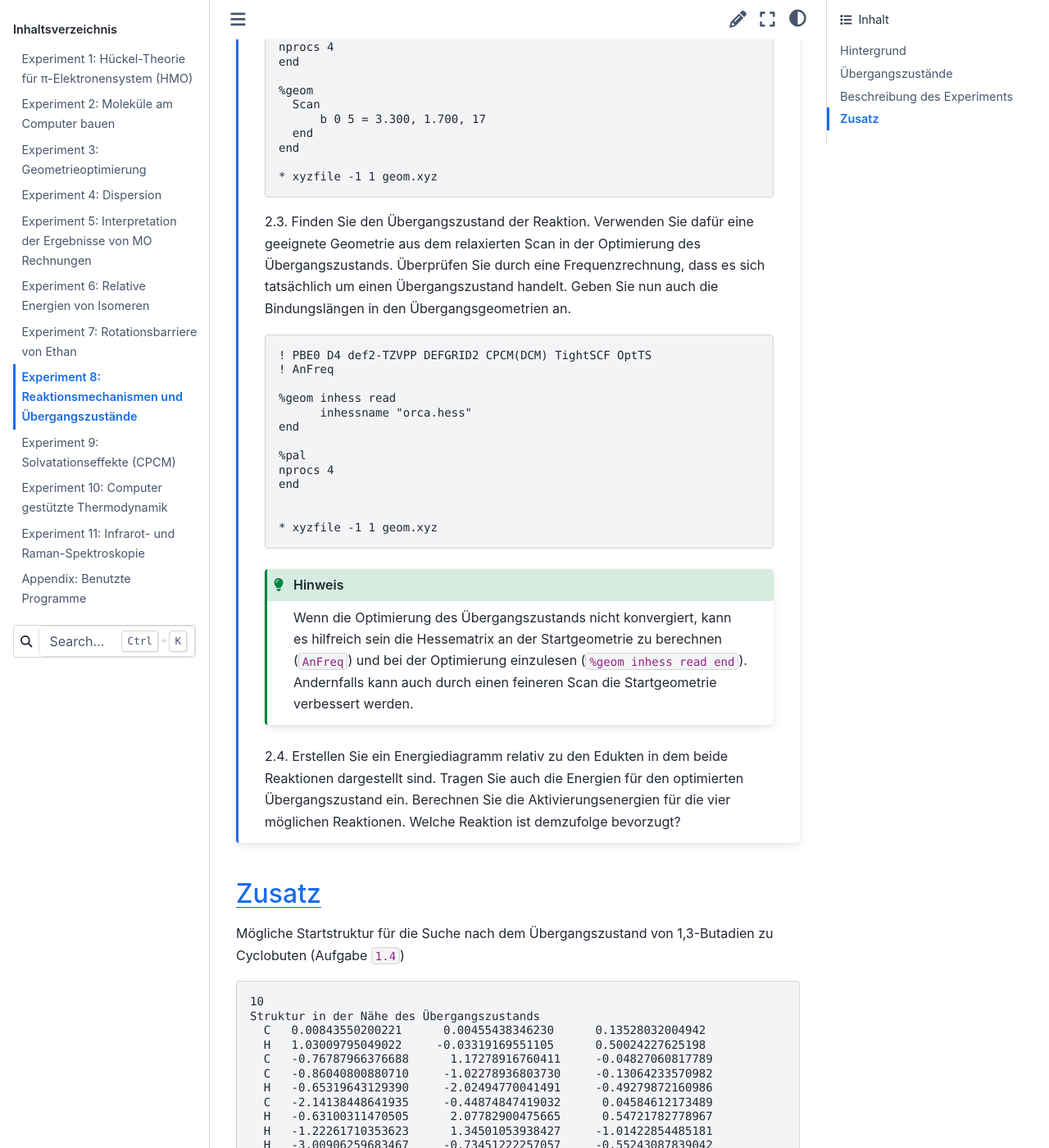
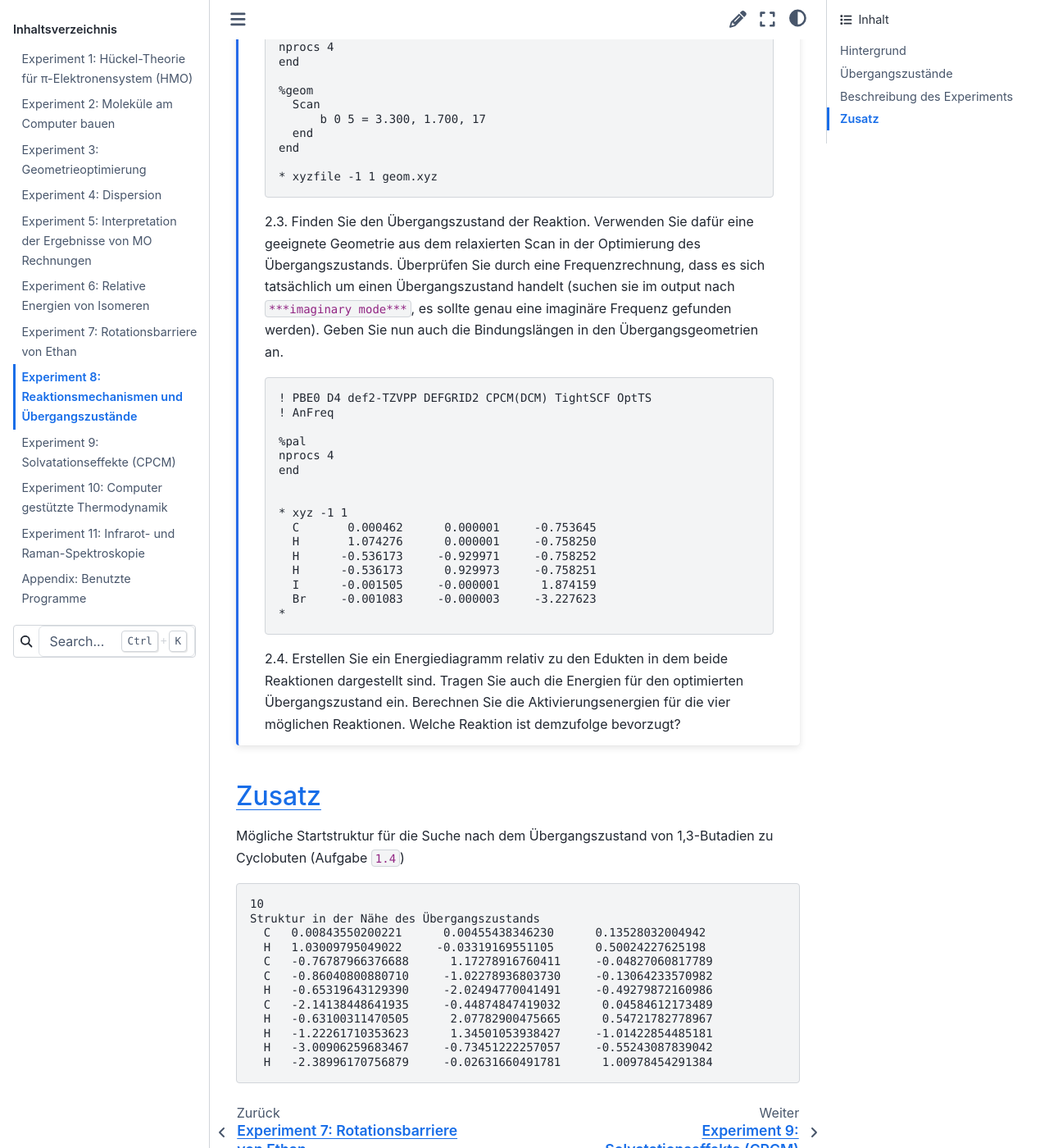
Before and after one commit to grimme-lab/bch616-teaching, a Sphinx documentation site: the page built from doc/ex8_sn2.rst, in a window 1280 px wide and 1400 px high, scrolled down 5237 px. Shown: the whole window at 82% size. Built offline with Sphinx 7.4.7 and the Sphinx Book theme 1.1.4, drawn with Linux system fonts in a browser that asks for light colours.

Commit message:
Update ex8_sn2.rst
more changes, ex8

```diff
--- a/doc/ex8_sn2.rst
+++ b/doc/ex8_sn2.rst
@@ -135,27 +135,26 @@ Beschreibung des Experiments
         * xyzfile -1 1 geom.xyz
 
 
-    2.3. Finden Sie den Übergangszustand der Reaktion. Verwenden Sie dafür eine geeignete Geometrie aus dem relaxierten Scan in der Optimierung des Übergangszustands. Überprüfen Sie durch eine Frequenzrechnung, dass es sich tatsächlich um einen Übergangszustand handelt. Geben Sie nun auch die Bindungslängen in den Übergangsgeometrien an.
+    2.3. Finden Sie den Übergangszustand der Reaktion. Verwenden Sie dafür eine geeignete Geometrie aus dem relaxierten Scan in der Optimierung des Übergangszustands. Überprüfen Sie durch eine Frequenzrechnung, dass es sich tatsächlich um einen Übergangszustand handelt (suchen sie im output nach ``***imaginary mode***``, es sollte genau eine imaginäre Frequenz gefunden werden). Geben Sie nun auch die Bindungslängen in den Übergangsgeometrien an.
 
     .. code-block:: none
 
         ! PBE0 D4 def2-TZVPP DEFGRID2 CPCM(DCM) TightSCF OptTS
         ! AnFreq
 
-        %geom inhess read
-              inhessname "orca.hess"
-        end
-
         %pal
         nprocs 4
         end
 
 
-        * xyzfile -1 1 geom.xyz
-
-    .. hint::
-
-        Wenn die Optimierung des Übergangszustands nicht konvergiert, kann es hilfreich sein die Hessematrix an der Startgeometrie zu berechnen (``AnFreq``) und bei der Optimierung einzulesen (``%geom inhess read end``). Andernfalls kann auch durch einen feineren Scan die Startgeometrie verbessert werden.
+        * xyz -1 1
+          C       0.000462      0.000001     -0.753645
+          H       1.074276      0.000001     -0.758250
+          H      -0.536173     -0.929971     -0.758252
+          H      -0.536173      0.929973     -0.758251
+          I      -0.001505     -0.000001      1.874159
+          Br     -0.001083     -0.000003     -3.227623
+        *
 
     2.4. Erstellen Sie ein Energiediagramm relativ zu den Edukten in dem beide Reaktionen dargestellt sind. Tragen Sie auch die Energien für den optimierten Übergangszustand ein. Berechnen Sie die Aktivierungsenergien für die vier möglichen Reaktionen. Welche Reaktion ist demzufolge bevorzugt?
 
```
